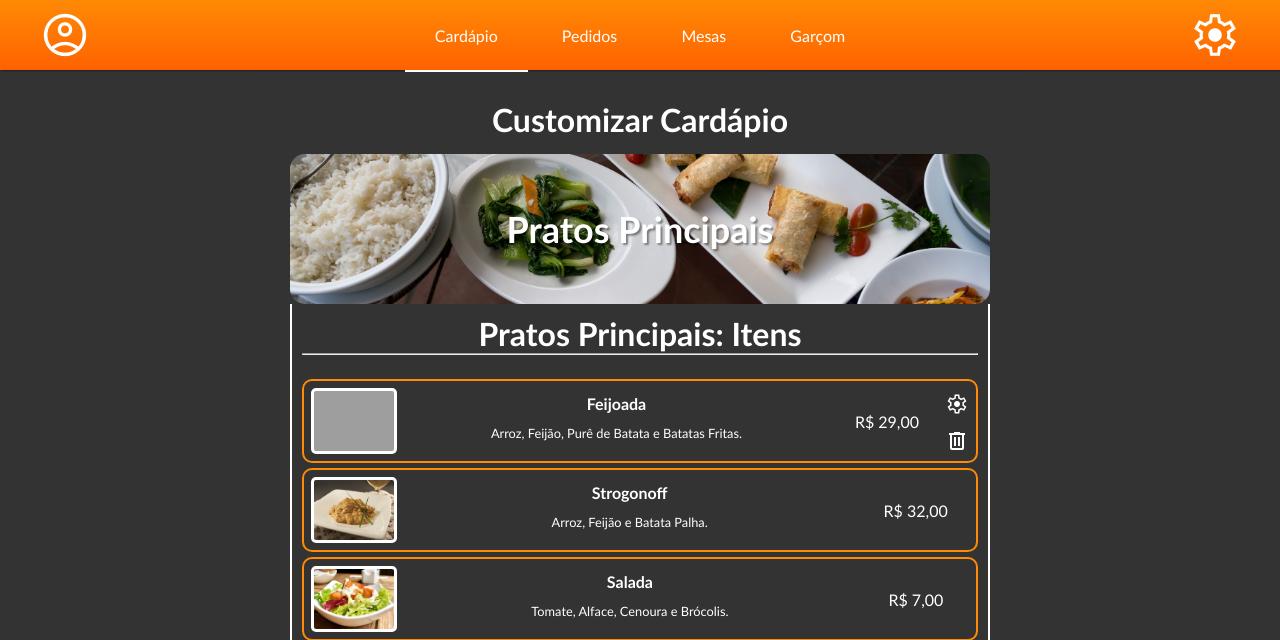
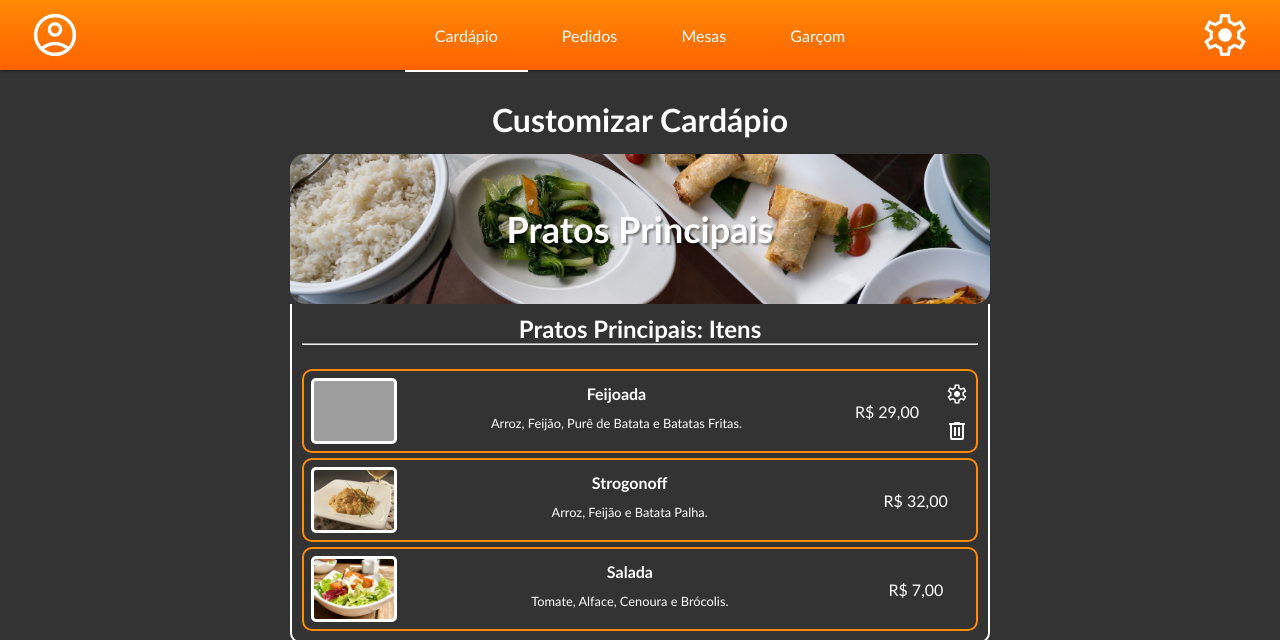
Before and after one commit to luizhenriquepereira/Projeto-InOrder, a PHP site: page /HTML/cardapio.html in a window 1280 px wide. Shown: the top 640 px of the page. Run offline with PHP 8.4, Linux system fonts and the light colour scheme; grey boxes are pictures that could not be loaded.

Commit message:
Add files via upload

```diff
--- a/TCC - In Order v0.3/manager-view/CSS/cardapio.css
+++ b/TCC - In Order v0.3/manager-view/CSS/cardapio.css
@@ -32,6 +32,12 @@ body{
 
 }
 
+.headerBox{
+
+    text-align: left;
+
+}
+
 #perfil{
 
     text-decoration: none;
@@ -40,7 +46,6 @@ body{
     font-weight: 500;
 
     line-height: 70px;
-    margin-left: 10px;
 
 }
 
@@ -51,7 +56,6 @@ body{
     font-size: 50px;
 
     line-height: 70px;
-    margin-right: 10px;
 
 }
 
@@ -218,6 +222,12 @@ main h2{
 
 }
 
+.secaoWrapper h1{
+
+    font-size: 1.5em;
+
+}
+
 .sectionTabelaCardapio h1{
 
     font-size: 1em;
```
